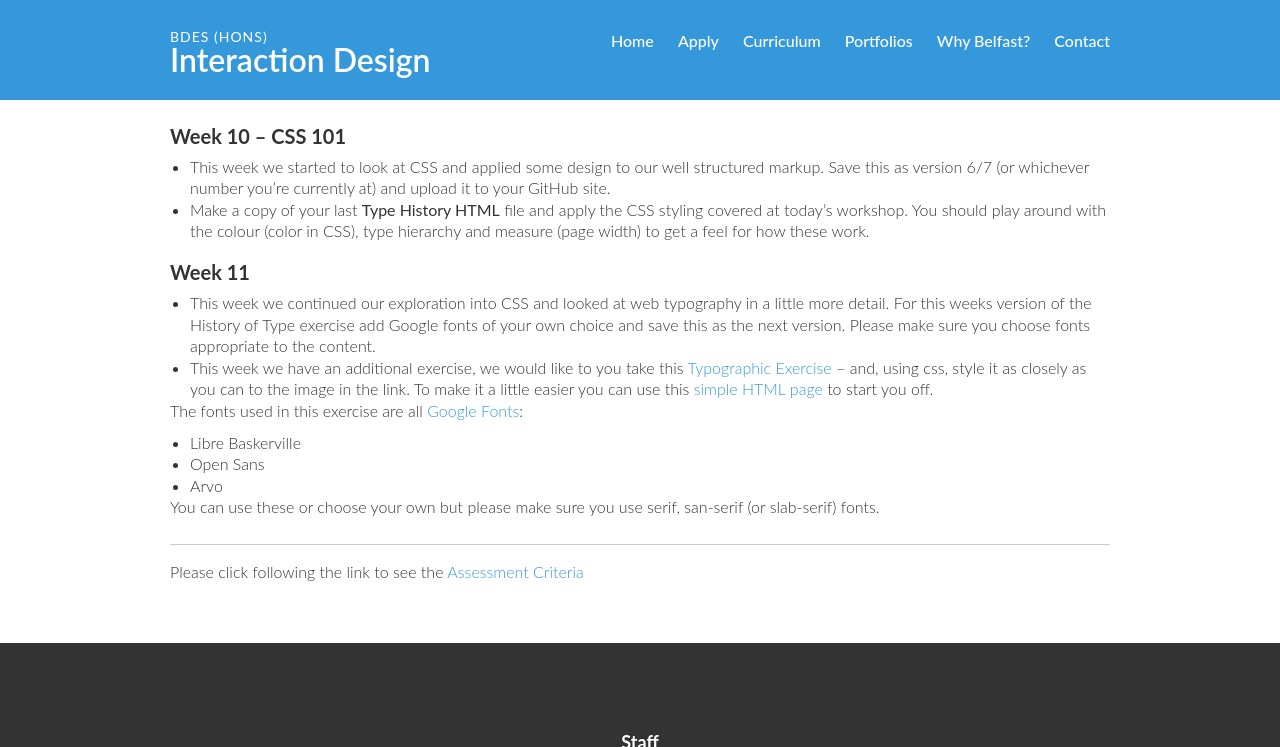
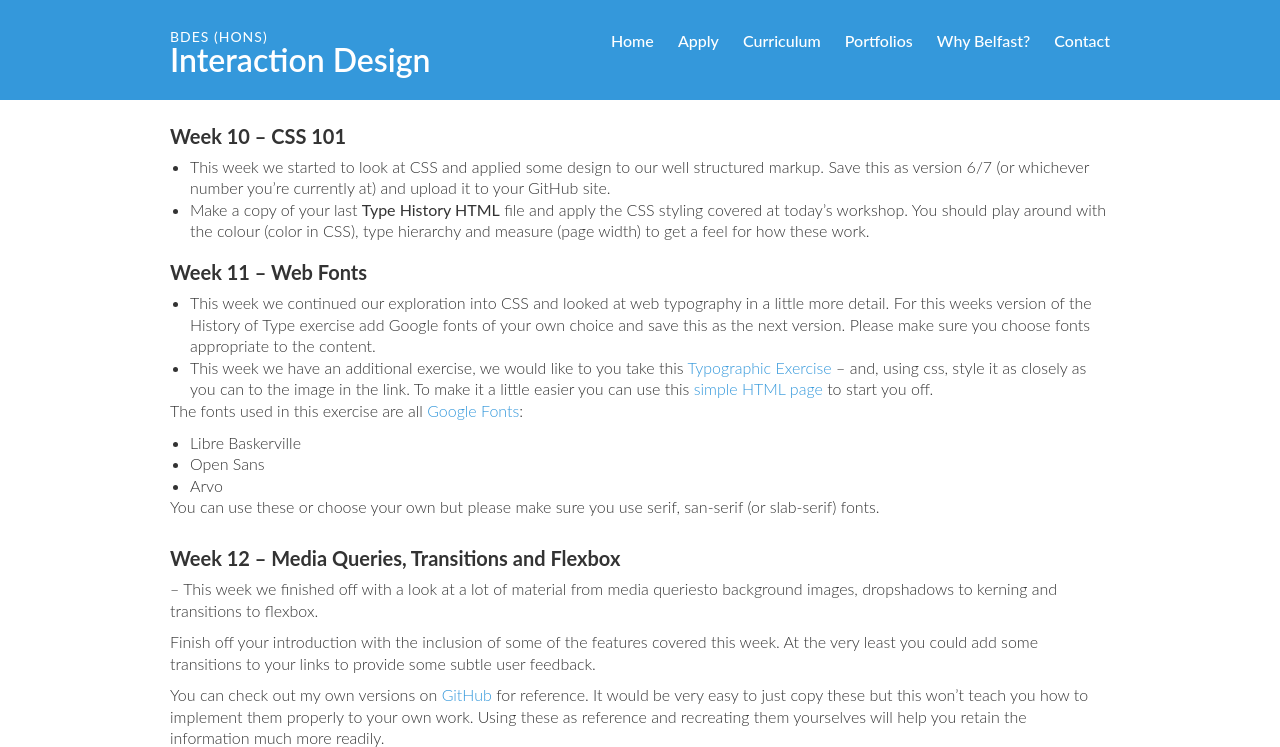
Before and after one commit to ixdbelfast/ixdbelfast.github.io, a Jekyll site: the page built from modules/IXD101/IXD101-Deliverables.md, in a window 1280 px wide and 900 px high, scrolled down 2244 px, cut to the strip 0-747 px from the top of the window. Built offline with Jekyll 4.4.1, drawn with Linux system fonts in a browser that asks for light colours; our own code applies the rules of GitHub Pages for plain Markdown files.

Commit message:
AddedWeek 12 Deliverables

```diff
--- a/modules/IXD101/IXD101-Deliverables.md
+++ b/modules/IXD101/IXD101-Deliverables.md
@@ -62,7 +62,7 @@ Download the [attached file](resources/homework2.zip), add a nav element to the
 - Make a copy of your last **Type History HTML** file and apply the CSS styling covered at today’s workshop. You should play around with the colour (color in CSS), type hierarchy and measure (page width) to get a feel for how these work.
 
 
-### Week 11
+### Week 11 – Web Fonts
 - This week we continued our exploration into CSS and looked at web typography in a little more detail. For this weeks version of the History of Type exercise add Google fonts of your own choice and save this as the next version. Please make sure you choose fonts appropriate to the content.
 - This week we have an additional exercise, we would like to you take this [Typographic Exercise](resources/make_this_css.png) – and, using css, style it as closely as you can to the image in the link. To make it a little easier you can use this [simple HTML page](resources/cssbaskerville.html) to start you off.
 
@@ -73,6 +73,13 @@ The fonts used in this exercise are all [Google Fonts](https://fonts.google.com)
 
 You can use these or choose your own but please make sure you use serif, san-serif (or slab-serif) fonts.
 
+### Week 12 – Media Queries, Transitions and Flexbox
+– This week we finished off with a look at a lot of material from media queriesto background images, dropshadows to kerning and transitions to flexbox.
+
+Finish off your introduction with the inclusion of some of the features covered this week. At the very least you could add some transitions to your links to provide some subtle user feedback.
+
+You can check out my own versions on [GitHub](https://github.com/eleventhirty/john_baskerville) for reference. It would be very easy to just copy these but this won’t teach you how to implement them properly to your own work. Using these as reference and recreating them yourselves will help you retain the information much more readily.
+
 ---
 
 Please click following the link to see the [Assessment Criteria](resources/IXD101_Assessment_Criteria.xlsx)
```
Also changed, not shown: modules/IXD102/IXD102-Deliverables.md (+2 -0 lines).
